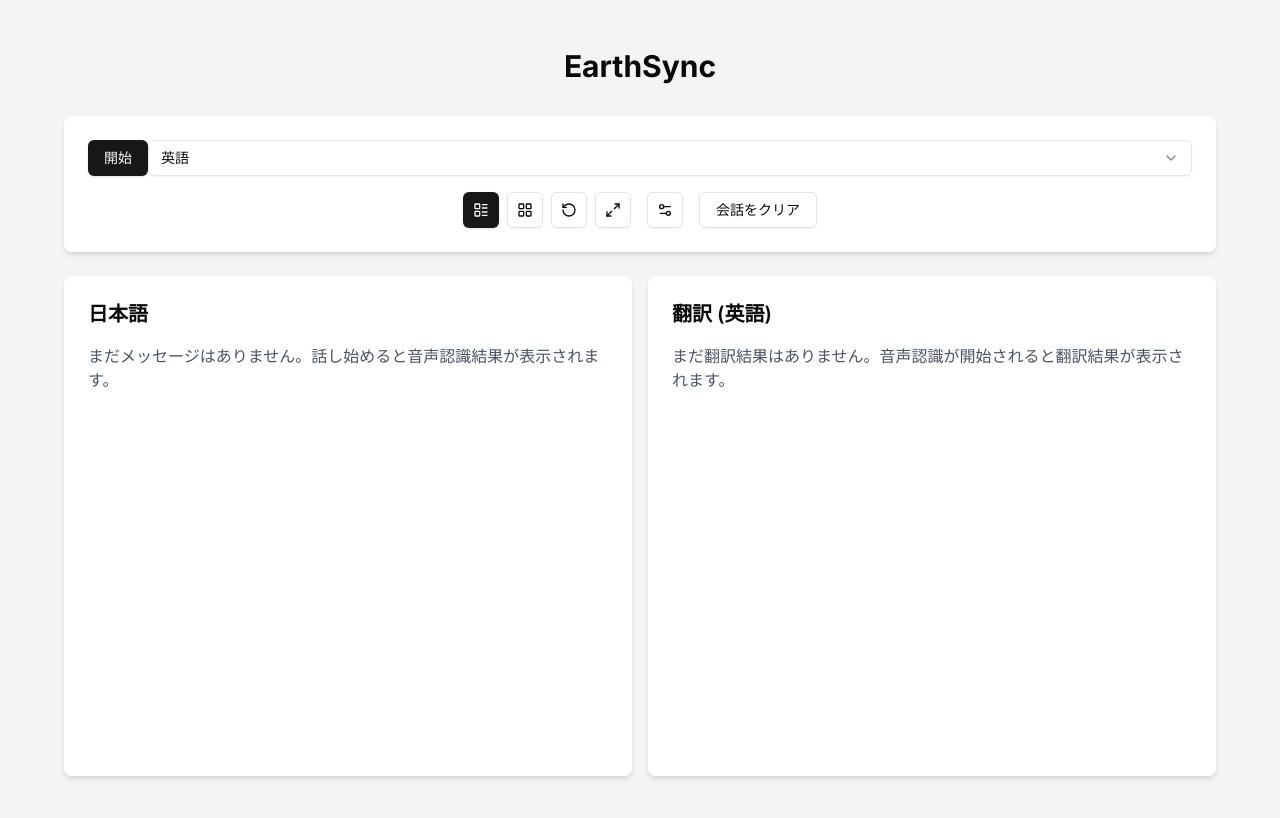
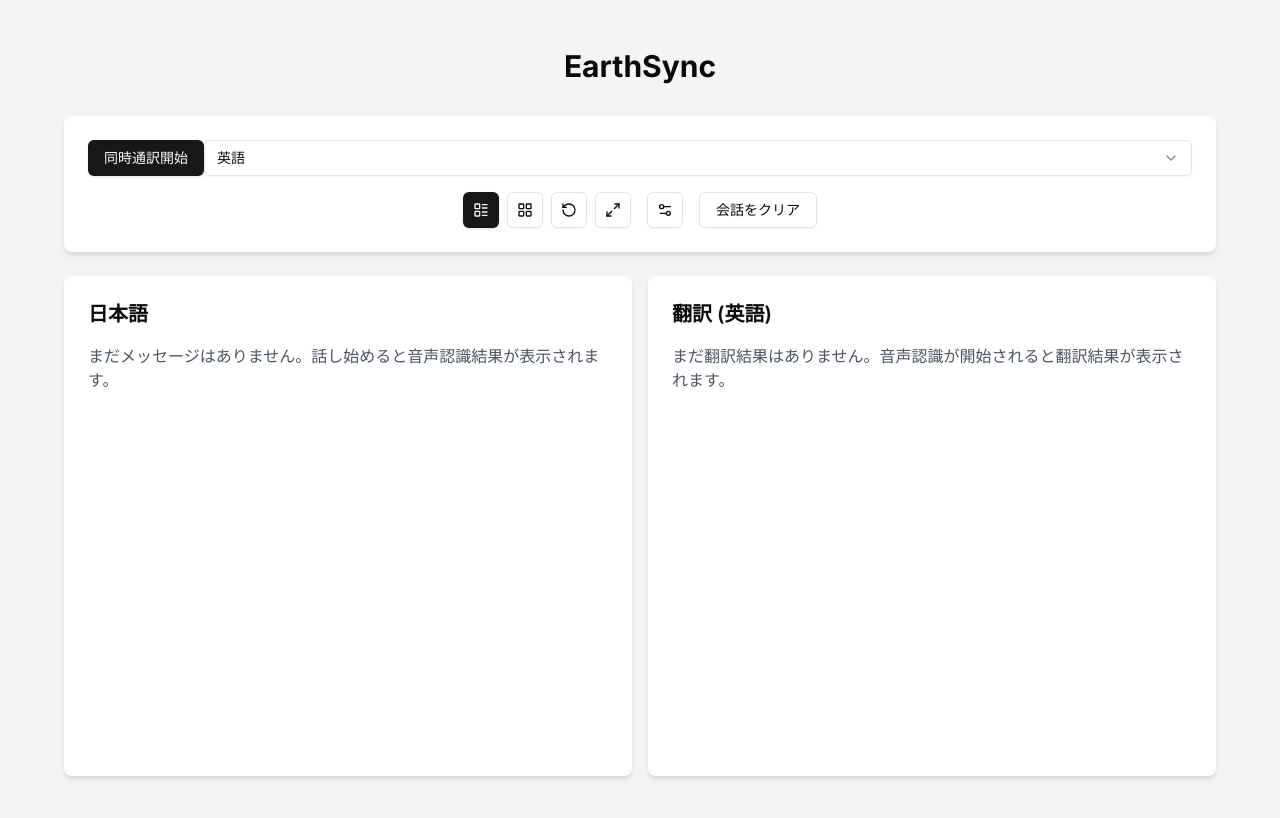
Before and after one commit to cantoneseslang/simultaneous-interpretation-system, a Next.js app: page / in a window 1280 px wide. Shown: the top 818 px of the page. Built offline with nearby package versions, Linux system fonts and the light colour scheme.

Commit message:
Update code with new changes

```diff
--- a/app/page.tsx
+++ b/app/page.tsx
@@ -199,7 +199,7 @@ return (
             onClick={toggleListening}
             variant={isListening ? "destructive" : "default"}
           >
-            {isListening ? '停止' : '開始'}
+            {isListening ? '停止' : '同時通訳開始'}
           </Button>
           <Select value={targetLanguage} onValueChange={setTargetLanguage}>
             <SelectTrigger>
```
